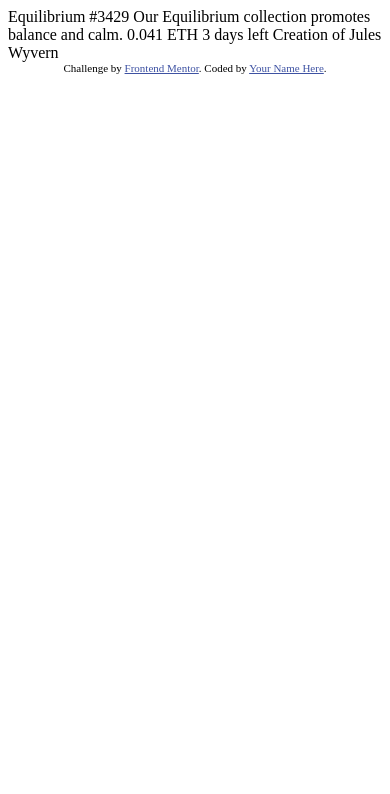
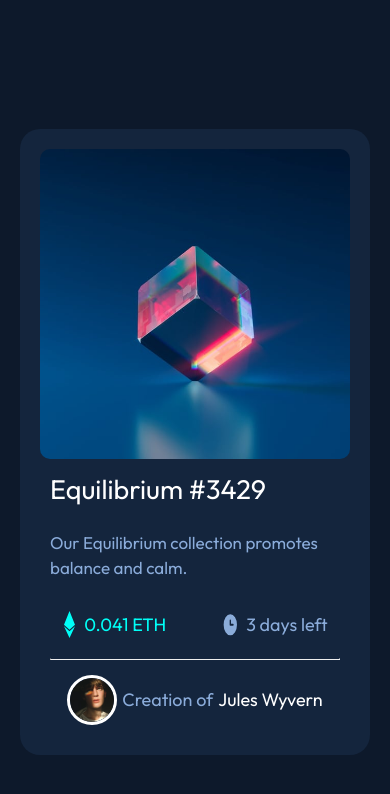
Before and after one commit to VladoNo1/NFT-preview-card, a plain HTML site: page index.html in a window 390 px wide. Drawn offline with Linux system fonts and the light colour scheme.

Commit message:
mobile version

```diff
--- a/index.html
+++ b/index.html
@@ -1,33 +1,58 @@
 <!DOCTYPE html>
 <html lang="en">
   <head>
-  <meta charset="UTF-8">
-  <meta name="viewport" content="width=device-width, initial-scale=1.0"> <!-- displays site properly based on user's device -->
+    <meta charset="UTF-8" />
+    <meta name="viewport" content="width=device-width, initial-scale=1.0" />
+    <!-- displays site properly based on user's device -->
 
-  <link rel="icon" type="image/png" sizes="32x32" href="./images/favicon-32x32.png">
-
+    <link
+      rel="icon"
+      type="image/png"
+      sizes="32x32"
+      href="./images/favicon-32x32.png"
+    />
+    <link rel="preconnect" href="https://fonts.googleapis.com" />
+    <link rel="preconnect" href="https://fonts.gstatic.com" crossorigin />
+    <link
+      href="https://fonts.googleapis.com/css2?family=Outfit:wght@300;400;600&display=swap"
+      rel="stylesheet"
+    />
     <title>Frontend Mentor | NFT preview card component</title>
-
-  <!-- Feel free to remove these styles or customise in your own stylesheet 👍 -->
-  <style>
-    .attribution { font-size: 11px; text-align: center; }
-    .attribution a { color: hsl(228, 45%, 44%); }
-  </style>
+    <link rel="stylesheet" href="styles.css" />
   </head>
   <body>
-
-  Equilibrium #3429
-
+    <main>
+      <article class="product">
+        <picture>
+          <img
+            class="product_image"
+            src="/images/image-equilibrium.jpg"
+            alt=""
+          />
+        </picture>
+        <div class="content">
+          <h1 class="title">Equilibrium #3429</h1>
+          <p class="description">
             Our Equilibrium collection promotes balance and calm.
-
-  0.041 ETH
-  3 days left
-
-  Creation of Jules Wyvern
-
-  <div class="attribution">
-    Challenge by <a href="https://www.frontendmentor.io?ref=challenge" target="_blank">Frontend Mentor</a>.
-    Coded by <a href="#">Your Name Here</a>.
+          </p>
+          <div class="grid-group">
+            <div class="price">
+              <img src="/images/icon-ethereum.svg" alt="" />
+              <p class="value">0.041 ETH</p>
             </div>
+            <div class="time">
+              <img src="/images/icon-clock.svg" alt="" />
+              <p>3 days left</p>
+            </div>
+          </div>
+          <hr />
+          <div class="attribution_flex">
+            <img src="/images/image-avatar.png" class="avatar" alt="" />
+            <p>Creation of</p>
+            <p class="author">Jules Wyvern</p>
+          </div>
+        </div>
+      </article>
+    </main>
   </body>
 </html>
--- /dev/null
+++ b/styles.css
@@ -0,0 +1,158 @@
+:root {
+  --clr-primary-100: hsl(215, 51%, 70%);
+  --clr-primary-200: hsl(178, 100%, 50%);
+
+  --clr-neutral-100: hsl(217, 54%, 11%);
+  --clr-neutral-300: hsl(216, 50%, 16%);
+  --clr-neutral-900: hsl(215, 32%, 27%);
+  --clr-neutral-900: hsl(0, 0%, 100%);
+
+  --fontfamily-main: "Outfit", sans-serif;
+
+  --fontweight-light: 300;
+  --fontweight-regular: 400;
+  --fontweight-bold: 600;
+}
+
+/*CSS reset*/
+
+*,
+*::before,
+*::after {
+  box-sizing: border-box;
+}
+* {
+  margin: 0;
+}
+html,
+body {
+  height: 100%;
+}
+
+html {
+  font-size: 62.5%;
+}
+body {
+  line-height: 1.5;
+  -webkit-font-smoothing: antialiased;
+}
+img,
+picture,
+video,
+canvas,
+svg {
+  display: block;
+  max-width: 100%;
+}
+input,
+button,
+textarea,
+select {
+  font: inherit;
+}
+p,
+h1,
+h2,
+h3,
+h4,
+h5,
+h6 {
+  overflow-wrap: break-word;
+}
+#root,
+#__next {
+  isolation: isolate;
+}
+
+body {
+  font-family: var(--fontfamily-main);
+  font-weight: var(--fontweight-regular);
+  color: var(--clr-primary-100);
+  font-size: 1.8rem;
+  background-color: var(--clr-neutral-100);
+  display: grid;
+  place-content: center;
+  margin: 2rem;
+  /*height: 100vh;*/
+}
+.product {
+  overflow: hidden;
+  border-radius: 2rem;
+  background-color: var(--clr-neutral-300);
+  padding: 2rem;
+  margin: 0 auto;
+  max-width: 350px;
+
+  /*border: 2px solid white;*/
+}
+.content {
+  padding: 1rem;
+}
+
+p {
+  font-weight: var(--fontweight-regular);
+}
+.product_image {
+  width: 100%;
+  border-radius: 1rem;
+}
+
+.title {
+  color: var(--clr-neutral-900);
+  font-weight: var(--fontweight-regular);
+}
+
+.description {
+  padding: 2rem 0;
+  text-align: left;
+  font-weight: var(--fontweight-regular);
+  font-size: 1.7rem;
+}
+.grid-group {
+  display: grid;
+  grid-template-columns: repeat(2, 1fr);
+  gap: 5rem;
+  padding: 1rem;
+}
+.price {
+  display: flex;
+  gap: 0.2rem;
+  justify-content: space-around;
+}
+.value {
+  color: var(--clr-primary-200);
+}
+.time {
+  display: flex;
+  gap: 0.2rem;
+  justify-content: space-around;
+}
+
+hr {
+  border-top: 1px solid var(--clr-neutral-300);
+  margin-top: 1rem;
+}
+.attribution_flex {
+  display: flex;
+  justify-content: center;
+  gap: 0.5rem;
+  align-items: center;
+  padding-top: 1.5rem;
+}
+
+.author {
+  color: var(--clr-neutral-900);
+}
+.avatar {
+  border: var(--clr-neutral-900);
+  height: 5rem;
+  width: 5rem;
+  border: 3px solid white;
+  border-radius: 50%;
+}
+
+@media screen and (min-width: 600px) {
+  .content {
+    max-width: 400px;
+  }
+}
```
Lines whose indentation alone changed are shown as unchanged.
